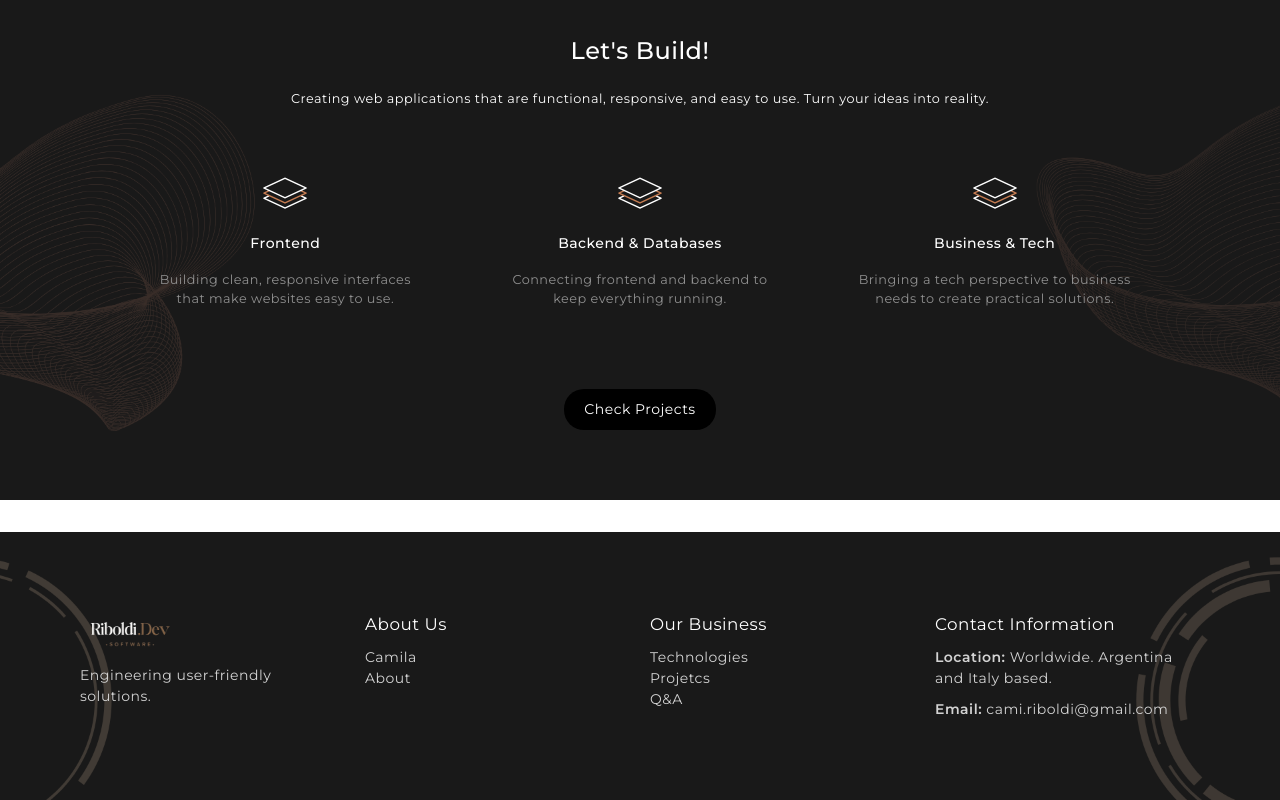
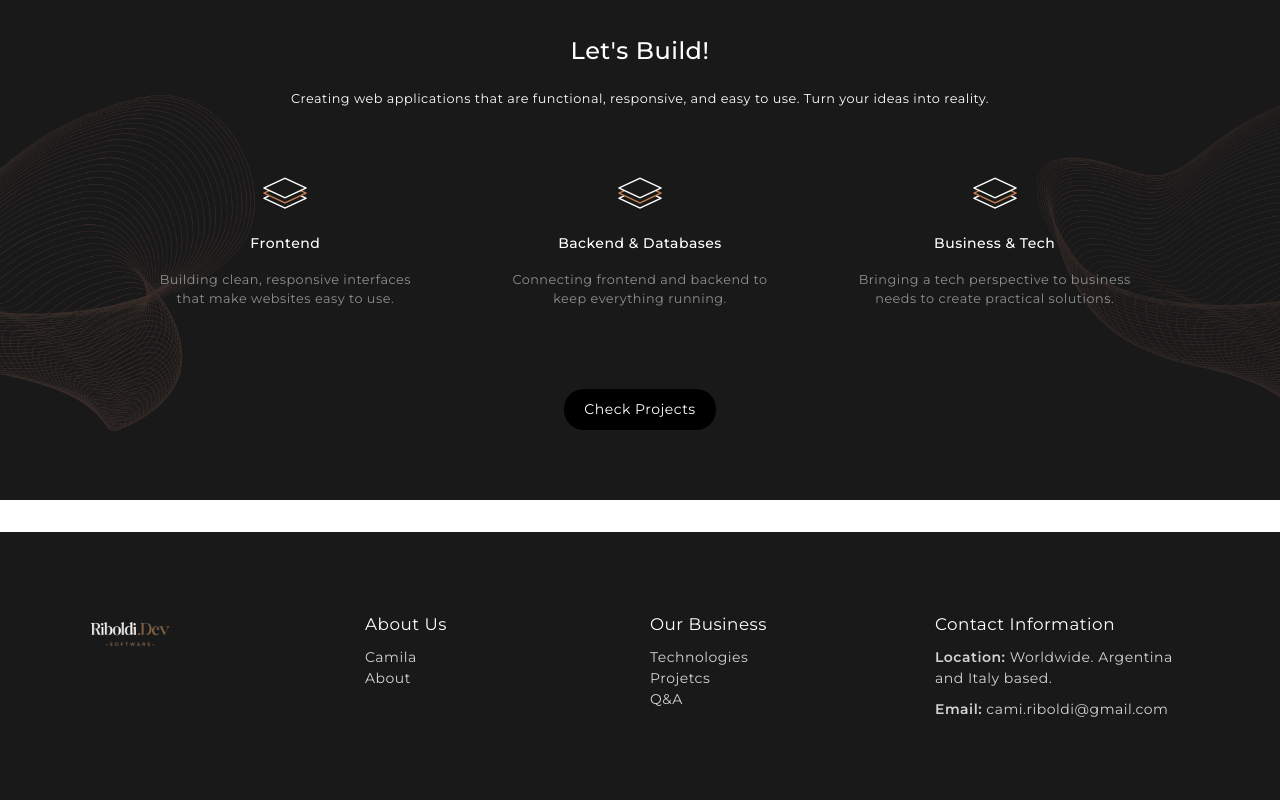
Before and after one commit to riboldicamila/01productwebsite, a React (Vite) app: page / in a window 1280 px wide. Shown: the part 1301-2101 px from the top of the page. Built offline with nearby package versions, Linux system fonts and the light colour scheme.

Commit message:
content update

```diff
--- a/src/Components/CreationsCarousel/CreationsDetails.jsx
+++ b/src/Components/CreationsCarousel/CreationsDetails.jsx
@@ -20,7 +20,7 @@ const CreationsDetails = () => {
 
   return (
     <div className="container">
-      <Link to="/creations" className="back-link">← Back to Projects</Link>
+      <Link to="/projects" className="back-link">← Back to Projects</Link>
 
       <article className="blog-detail">
         <div className="detail-image">
--- a/src/Components/Footer/Footer.css
+++ b/src/Components/Footer/Footer.css
@@ -1,8 +1,7 @@
 .footer {
-  background: url("../Images/footer-background.png") no-repeat center center/cover;
+  background-color: #191919;
   display: grid;
   grid-template-columns: repeat(4, minmax(0, 1fr));
-  background-color: black;
   color: lightgrey;
   padding: 80px;
   gap: 20px;
--- a/src/Components/Footer/Footer.jsx
+++ b/src/Components/Footer/Footer.jsx
@@ -12,7 +12,6 @@ const Footer = () => {
     <footer className="footer">
       <div className="footer-column">
         <img src={logoImage} alt="Logo" className="logo" />
-        <p className="text-light">Engineering user-friendly solutions.</p>
       </div>
       <div className="footer-column">
         <h3 className="title">About Us</h3>
--- a/src/Components/InformationBanner/InformacionBanner.jsx
+++ b/src/Components/InformationBanner/InformacionBanner.jsx
@@ -16,7 +16,7 @@ const InformationBanner = ({ title, description, benefits }) => {
           </div>
         ))}
       </div>
-      <GenericButton text="Check Projects" to="/creations" />
+      <GenericButton text="Check Projects" to="/projects" />
     </section>
   );
 };
--- a/src/Pages/Home/Contact.css
+++ b/src/Pages/Home/Contact.css
@@ -1,7 +1,8 @@
 .contact-container {
     max-width: 1200px;
     margin: 0 auto;
-    padding: 40px 20px;
+    padding: 80px 20px;
+    margin-bottom: 50px;
   }
 
   .contact-title {
--- a/src/Pages/Home/Contact.jsx
+++ b/src/Pages/Home/Contact.jsx
@@ -1,8 +1,8 @@
-import './Contact.css';
 import { contactInfo } from '../../Data/ContactData';
 import contact01 from "../../Components/Images/contact01.jpg";
 import { FaLinkedin, FaGithub, FaGlobe } from "react-icons/fa";
 
+import './Contact.css';
 
 const Contact = () => {
   const socialLinks = [
@@ -25,7 +25,6 @@ const Contact = () => {
         </div>
 
         <div className="contact-info">
-          <h2 className="get-in-touch">CONNECT</h2>
           <p className="subtitle">Would love to connect. Let&apos;s Get In Touch!</p>
 
           <div className="info-grid">
```
